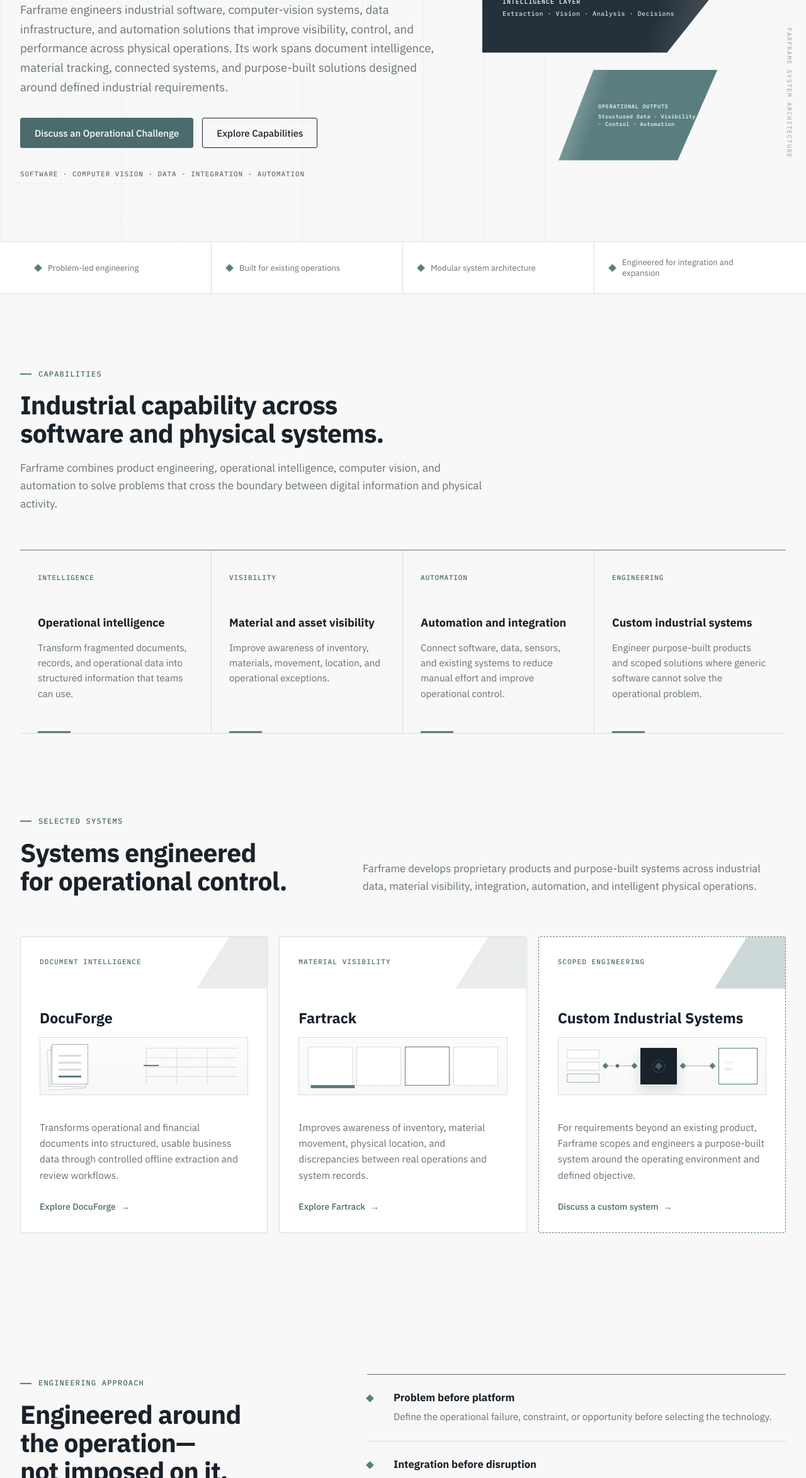
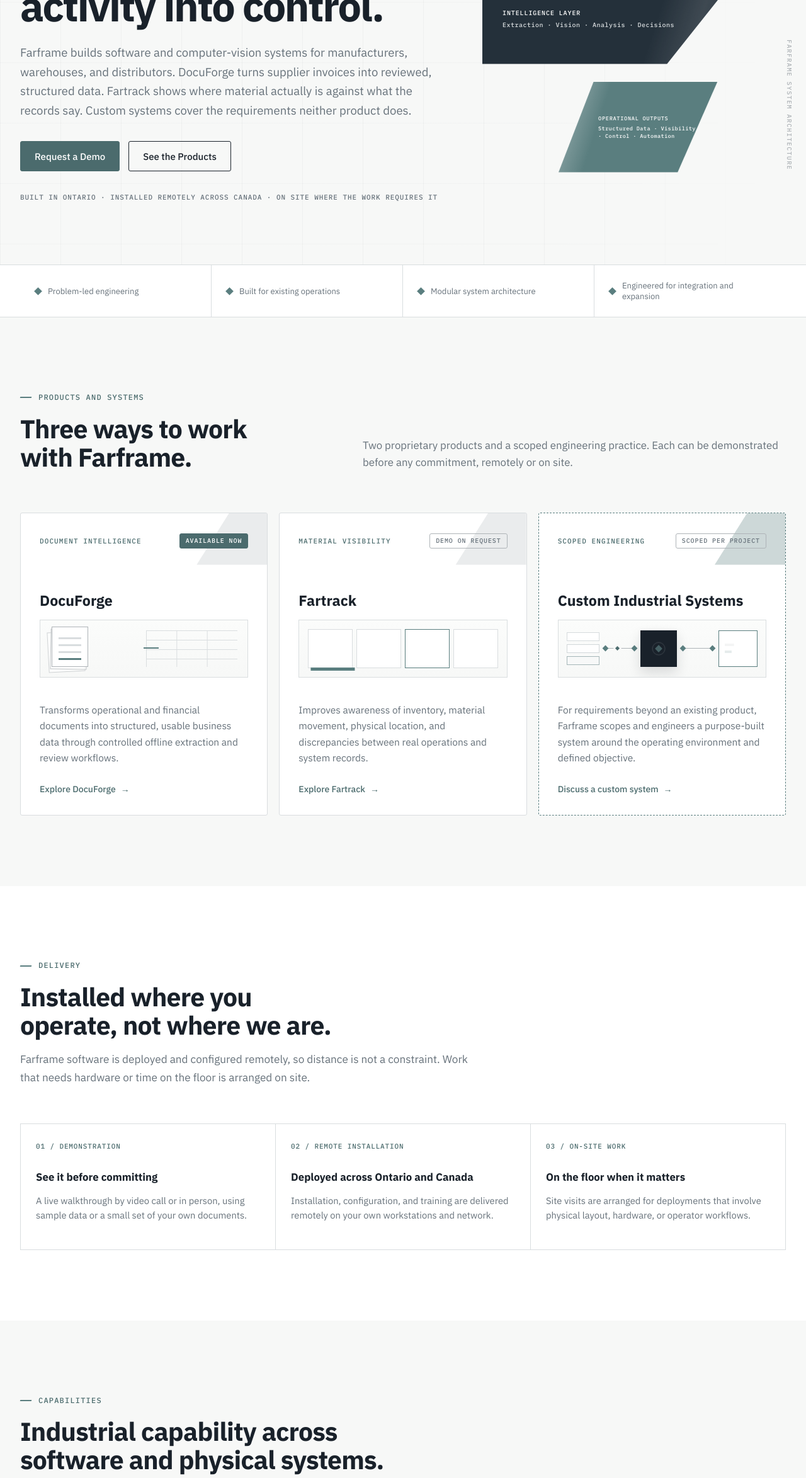
Before and after one commit to L0khi/Farframe-website, a plain HTML site: page index.html in a window 1280 px wide. Shown: the part 453-2800 px from the top of the page at 63% size. Drawn offline with Linux system fonts and the light colour scheme.

Commit message:
Refresh site: clearer homepage, product status, delivery section, founder block, sitemap fix
- Homepage: concrete hero, products moved up with status tags, new delivery section, demo-led CTAs, Organization schema
- Fartrack: demo-on-request status, sample data labelled as illustrative
- Products: DocuForge output wording aligned with product page
- About: founder and coverage section
- Sitemap: replace retired docuexcel/inventory-sentinel URLs
- Site-wide: Request a Demo CTA, footer coverage line, cache-busting version bump

Co-Authored-By: Claude Fable 5.2 <noreply@anthropic.com>
Claude-Session: https://claude.ai/code/session_017TvLHwCqzCiTd1TknetFZq

```diff
--- a/assets/css/styles.css
+++ b/assets/css/styles.css
@@ -2614,3 +2614,44 @@ h3 {
     animation: none !important;
   }
 }
+
+
+
+/* ---- November 2026 refresh: status tags, delivery grid ---- */
+.status-tag {
+  display: inline-block;
+  padding: 4px 9px;
+  border: 1px solid var(--ff-grey-frame);
+  border-radius: var(--radius);
+  color: var(--ff-grey-steel);
+  font-size: 10px;
+  letter-spacing: 0.09em;
+  line-height: 1.4;
+  white-space: nowrap;
+}
+.status-tag--live {
+  border-color: var(--ff-teal-interface);
+  background: var(--ff-teal-interface);
+  color: var(--ff-white);
+}
+.system-category {
+  display: flex;
+  flex-wrap: wrap;
+  align-items: center;
+  justify-content: space-between;
+  gap: 10px;
+}
+.status-line { margin: -6px 0 18px; }
+.delivery-grid {
+  display: grid;
+  grid-template-columns: repeat(3, minmax(0, 1fr));
+  gap: 1px;
+  border: 1px solid var(--ff-grey-foundation);
+  background: var(--ff-grey-foundation);
+}
+.delivery-grid .story-card { min-height: 0; }
+.delivery-grid .story-card .mono { margin-bottom: 32px; }
+.delivery-grid .story-card a { color: var(--ff-teal-interface); }
+@media (max-width: 800px) {
+  .delivery-grid { grid-template-columns: 1fr; }
+}
--- a/index.html
+++ b/index.html
@@ -3,17 +3,20 @@
 <head>
   <meta charset="UTF-8">
   <meta name="viewport" content="width=device-width, initial-scale=1.0">
-  <title>Farframe | Industrial Automation &amp; Intelligent Systems</title>
-  <meta name="description" content="Farframe engineers industrial software, computer-vision systems, data infrastructure, automation, and purpose-built intelligent systems for physical operations.">
+  <title>Farframe | Industrial Software, Document Intelligence &amp; Material Visibility</title>
+  <meta name="description" content="Farframe builds industrial software for manufacturers, warehouses, and distributors: DocuForge document intelligence, material visibility, and custom automation. Based in Ontario, installed remotely across Canada.">
   <meta name="theme-color" content="#19212A">
   <link rel="canonical" href="https://farframe.ca/">
   <link rel="icon" href="/assets/brand/farframe-favicon.svg?v=20260730-1" type="image/svg+xml">
   <link rel="preconnect" href="https://fonts.googleapis.com">
   <link rel="preconnect" href="https://fonts.gstatic.com" crossorigin>
   <link href="https://fonts.googleapis.com/css2?family=IBM+Plex+Sans:wght@400;500;600;700&family=IBM+Plex+Mono:wght@500&display=swap" rel="stylesheet">
-  <link rel="stylesheet" href="/assets/css/styles.css?v=20260919-rename">
+  <link rel="stylesheet" href="/assets/css/styles.css?v=20261114-refresh">
 
   <link rel="stylesheet" href="/assets/css/home.css?v=20260919-rename">
+  <script type="application/ld+json">
+  {"@context":"https://schema.org","@type":"Organization","name":"Farframe Inc.","url":"https://farframe.ca/","logo":"https://farframe.ca/assets/brand/farframe-symbol.svg","email":"lokhi@farframe.ca","description":"Industrial software, document intelligence, material visibility, and custom automation systems.","address":{"@type":"PostalAddress","addressRegion":"ON","addressCountry":"CA"},"areaServed":{"@type":"Country","name":"Canada"}}
+  </script>
 </head>
 <body>
 <a class="skip-link" href="#main">Skip to main content</a>
@@ -27,7 +30,7 @@
       <a href="/products/">Products</a>
       <a href="/about/">About</a>
       <a href="/contact/">Contact</a>
-      <a class="btn btn--primary btn--header" href="/contact/">Discuss an Operational Challenge</a>
+      <a class="btn btn--primary btn--header" href="/contact/">Request a Demo</a>
     </nav>
     <button class="menu-toggle" type="button" aria-label="Open navigation" aria-controls="mobile-navigation" aria-expanded="false"><span></span></button>
   </div>
@@ -36,20 +39,20 @@
   <a href="/products/">Products</a>
   <a href="/about/">About</a>
   <a href="/contact/">Contact</a>
-  <a class="btn btn--primary" href="/contact/">Discuss an Operational Challenge</a>
+  <a class="btn btn--primary" href="/contact/">Request a Demo</a>
 </nav>
 <main id="main">
   <section class="hero">
     <div class="wrap hero-inner">
       <div class="hero-copy">
         <div class="eyebrow mono">INDUSTRIAL AUTOMATION &amp; INTELLIGENT SYSTEMS</div>
-        <h1>Engineering intelligence into physical operations.</h1>
-        <p>Farframe engineers industrial software, computer-vision systems, data infrastructure, and automation solutions that improve visibility, control, and performance across physical operations. Its work spans document intelligence, material tracking, connected systems, and purpose-built solutions designed around defined industrial requirements.</p>
+        <h1>Industrial systems that turn documents, materials, and floor activity into control.</h1>
+        <p>Farframe builds software and computer-vision systems for manufacturers, warehouses, and distributors. DocuForge turns supplier invoices into reviewed, structured data. Fartrack shows where material actually is against what the records say. Custom systems cover the requirements neither product does.</p>
         <div class="cta-row">
-          <a class="btn btn--primary" href="/contact/">Discuss an Operational Challenge</a>
-          <a class="btn btn--secondary" href="#capabilities">Explore Capabilities</a>
+          <a class="btn btn--primary" href="/contact/">Request a Demo</a>
+          <a class="btn btn--secondary" href="#systems">See the Products</a>
         </div>
-        <div class="capability-line mono">SOFTWARE · COMPUTER VISION · DATA · INTEGRATION · AUTOMATION</div>
+        <div class="capability-line mono">BUILT IN ONTARIO · INSTALLED REMOTELY ACROSS CANADA · ON SITE WHERE THE WORK REQUIRES IT</div>
       </div>
 
       <div class="hero-system" aria-hidden="true">
@@ -78,7 +81,68 @@
     </div>
   </section>
 
-  <section class="block anchor-section" id="capabilities">
+  <section class="block anchor-section reveal" id="systems">
+    <div class="wrap">
+      <div class="systems-intro">
+        <div>
+          <div class="eyebrow mono">PRODUCTS AND SYSTEMS</div>
+          <h2>Three ways to work with Farframe.</h2>
+        </div>
+        <p>Two proprietary products and a scoped engineering practice. Each can be demonstrated before any commitment, remotely or on site.</p>
+      </div>
+
+      <div class="systems-grid">
+        <article class="system-card">
+          <div class="system-category mono">DOCUMENT INTELLIGENCE<span class="status-tag status-tag--live">AVAILABLE NOW</span></div>
+          <h3>DocuForge</h3>
+          <div class="system-mini system-mini--document" aria-hidden="true"><span></span><span></span><span></span><i></i></div>
+          <p>Transforms operational and financial documents into structured, usable business data through controlled offline extraction and review workflows.</p>
+          <a class="system-link" href="/products/docuforge/">Explore DocuForge</a>
+        </article>
+
+        <article class="system-card">
+          <div class="system-category mono">MATERIAL VISIBILITY<span class="status-tag">DEMO ON REQUEST</span></div>
+          <h3>Fartrack</h3>
+          <div class="system-mini system-mini--inventory" aria-hidden="true"><span></span><span></span><span></span><span></span><i></i></div>
+          <p>Improves awareness of inventory, material movement, physical location, and discrepancies between real operations and system records.</p>
+          <a class="system-link" href="/products/fartrack/">Explore Fartrack</a>
+        </article>
+
+        <article class="system-card system-card--custom">
+          <div class="system-category mono">SCOPED ENGINEERING<span class="status-tag">SCOPED PER PROJECT</span></div>
+          <h3>Custom Industrial Systems</h3>
+          <div class="system-mini system-mini--custom" aria-hidden="true">
+            <div class="custom-mini-inputs">
+              <span></span><span></span><span></span>
+            </div>
+            <div class="custom-mini-route custom-mini-route--in"><i></i></div>
+            <div class="custom-mini-core"><b></b></div>
+            <div class="custom-mini-route custom-mini-route--out"><i></i></div>
+            <div class="custom-mini-output"><span></span><span></span></div>
+          </div>
+          <p>For requirements beyond an existing product, Farframe scopes and engineers a purpose-built system around the operating environment and defined objective.</p>
+          <a class="system-link" href="/contact/?objective=automation">Discuss a custom system</a>
+        </article>
+      </div>
+    </div>
+  </section>
+
+  <section class="block block--white anchor-section reveal" id="delivery">
+    <div class="wrap">
+      <div class="section-head">
+        <div class="eyebrow mono">DELIVERY</div>
+        <h2>Installed where you operate, not where we are.</h2>
+        <p>Farframe software is deployed and configured remotely, so distance is not a constraint. Work that needs hardware or time on the floor is arranged on site.</p>
+      </div>
+      <div class="delivery-grid">
+        <article class="story-card"><span class="mono">01 / DEMONSTRATION</span><h3>See it before committing</h3><p>A live walkthrough by video call or in person, using sample data or a small set of your own documents.</p></article>
+        <article class="story-card"><span class="mono">02 / REMOTE INSTALLATION</span><h3>Deployed across Ontario and Canada</h3><p>Installation, configuration, and training are delivered remotely on your own workstations and network.</p></article>
+        <article class="story-card"><span class="mono">03 / ON-SITE WORK</span><h3>On the floor when it matters</h3><p>Site visits are arranged for deployments that involve physical layout, hardware, or operator workflows.</p></article>
+      </div>
+    </div>
+  </section>
+
+  <section class="block anchor-section reveal" id="capabilities">
     <div class="wrap">
       <div class="section-head">
         <div class="eyebrow mono">CAPABILITIES</div>
@@ -111,53 +175,7 @@
     </div>
   </section>
 
-  <section class="block block--compact-top anchor-section" id="systems">
-    <div class="wrap">
-      <div class="systems-intro">
-        <div>
-          <div class="eyebrow mono">SELECTED SYSTEMS</div>
-          <h2>Systems engineered for operational control.</h2>
-        </div>
-        <p>Farframe develops proprietary products and purpose-built systems across industrial data, material visibility, integration, automation, and intelligent physical operations.</p>
-      </div>
-
-      <div class="systems-grid">
-        <article class="system-card">
-          <div class="system-category mono">DOCUMENT INTELLIGENCE</div>
-          <h3>DocuForge</h3>
-          <div class="system-mini system-mini--document" aria-hidden="true"><span></span><span></span><span></span><i></i></div>
-          <p>Transforms operational and financial documents into structured, usable business data through controlled offline extraction and review workflows.</p>
-          <a class="system-link" href="/products/docuforge/">Explore DocuForge</a>
-        </article>
-
-        <article class="system-card">
-          <div class="system-category mono">MATERIAL VISIBILITY</div>
-          <h3>Fartrack</h3>
-          <div class="system-mini system-mini--inventory" aria-hidden="true"><span></span><span></span><span></span><span></span><i></i></div>
-          <p>Improves awareness of inventory, material movement, physical location, and discrepancies between real operations and system records.</p>
-          <a class="system-link" href="/products/fartrack/">Explore Fartrack</a>
-        </article>
-
-        <article class="system-card system-card--custom">
-          <div class="system-category mono">SCOPED ENGINEERING</div>
-          <h3>Custom Industrial Systems</h3>
-          <div class="system-mini system-mini--custom" aria-hidden="true">
-            <div class="custom-mini-inputs">
-              <span></span><span></span><span></span>
-            </div>
-            <div class="custom-mini-route custom-mini-route--in"><i></i></div>
-            <div class="custom-mini-core"><b></b></div>
-            <div class="custom-mini-route custom-mini-route--out"><i></i></div>
-            <div class="custom-mini-output"><span></span><span></span></div>
-          </div>
-          <p>For requirements beyond an existing product, Farframe scopes and engineers a purpose-built system around the operating environment and defined objective.</p>
-          <a class="system-link" href="/contact/?objective=automation">Discuss a custom system</a>
-        </article>
-      </div>
-    </div>
-  </section>
-
-  <section class="block anchor-section" id="approach">
+  <section class="block anchor-section reveal" id="approach">
     <div class="wrap approach-layout">
       <div class="approach-copy">
         <div class="eyebrow mono">ENGINEERING APPROACH</div>
@@ -190,7 +208,7 @@
     </div>
   </section>
 
-  <section class="advanced">
+  <section class="advanced reveal">
     <div class="wrap advanced-inner">
       <div>
         <div class="eyebrow mono">ADVANCED SYSTEMS DIRECTION</div>
@@ -210,9 +228,9 @@
   <section class="final-cta">
     <div class="wrap final-cta-inner">
       <div class="eyebrow mono">START WITH THE OPERATION</div>
-      <h2>Define the problem. Engineer the system.</h2>
-      <p>Farframe works with operations-intensive organizations facing challenges in visibility, information flow, material control, systems integration, automation, and intelligent infrastructure.</p>
-      <a class="btn btn--primary" href="/contact/">Discuss an Operational Challenge</a>
+      <h2>Define the problem. See the system working.</h2>
+      <p>Tell us the workflow, the documents or materials involved, and what needs to improve. Farframe replies by email and arranges a demonstration, remotely or on site.</p>
+      <a class="btn btn--primary" href="/contact/">Request a Demo</a>
     </div>
   </section>
 </main>
@@ -233,9 +251,9 @@
         <a href="/privacy/">Privacy</a>
       </nav>
     </div>
-    <div class="footer-legal">Farframe Inc. · Ontario, Canada · © 2026 Farframe Inc.</div>
+    <div class="footer-legal">Farframe Inc. · Ontario, Canada · Serving operations across Canada · © 2026 Farframe Inc.</div>
   </div>
 </footer>
-<script src="/assets/js/site.js" defer></script>
+<script src="/assets/js/site.js?v=20261114-refresh" defer></script>
 </body>
 </html>
--- a/sitemap.xml
+++ b/sitemap.xml
@@ -2,8 +2,8 @@
 <urlset xmlns="http://www.sitemaps.org/schemas/sitemap/0.9">
   <url><loc>https://farframe.ca/</loc></url>
   <url><loc>https://farframe.ca/products/</loc></url>
-  <url><loc>https://farframe.ca/products/docuexcel/</loc></url>
-  <url><loc>https://farframe.ca/products/inventory-sentinel/</loc></url>
+  <url><loc>https://farframe.ca/products/docuforge/</loc></url>
+  <url><loc>https://farframe.ca/products/fartrack/</loc></url>
   <url><loc>https://farframe.ca/about/</loc></url>
   <url><loc>https://farframe.ca/contact/</loc></url>
   <url><loc>https://farframe.ca/privacy/</loc></url>
```
Also changed, not shown: 404.html (+5 -5 lines), about/index.html (+21 -6 lines), contact/index.html (+6 -6 lines), privacy/index.html (+5 -5 lines), products/docuforge/index.html (+5 -5 lines), products/fartrack/index.html (+11 -10 lines), products/index.html (+11 -9 lines), thanks/index.html (+5 -5 lines).
